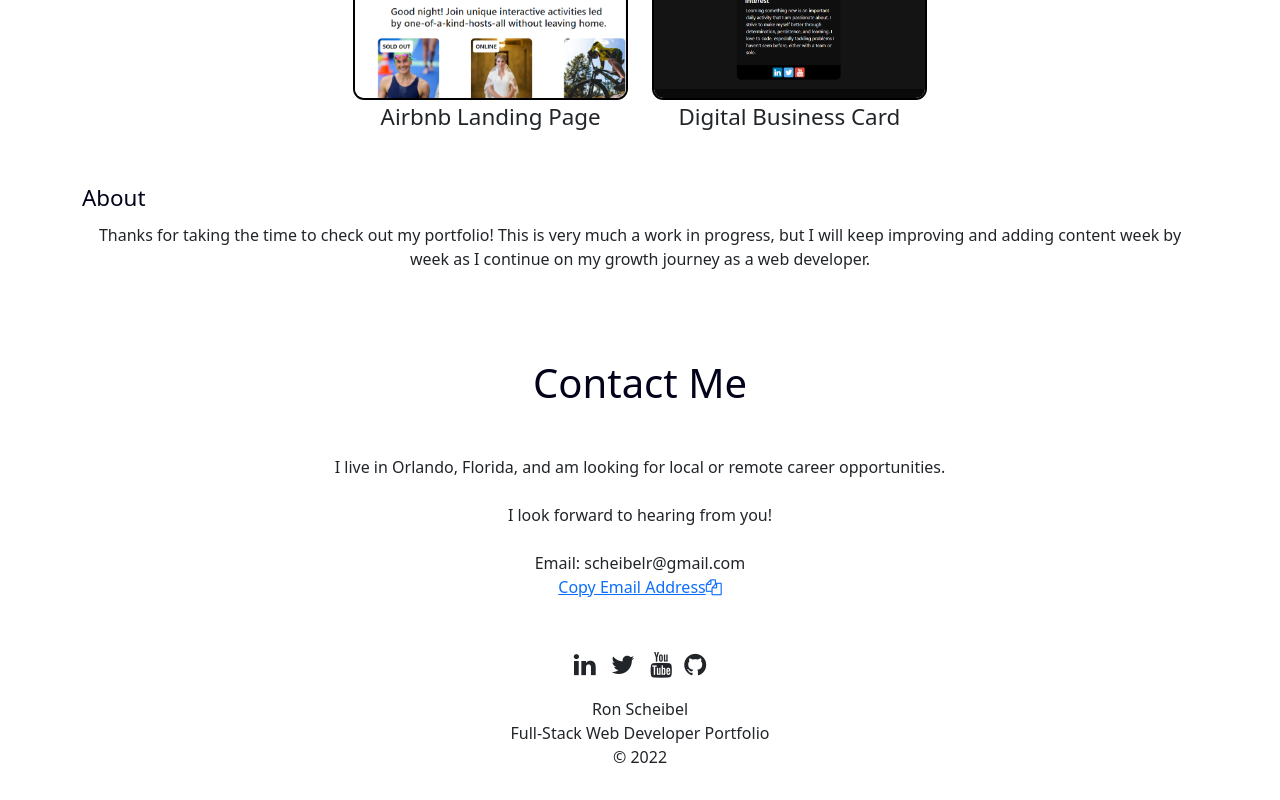
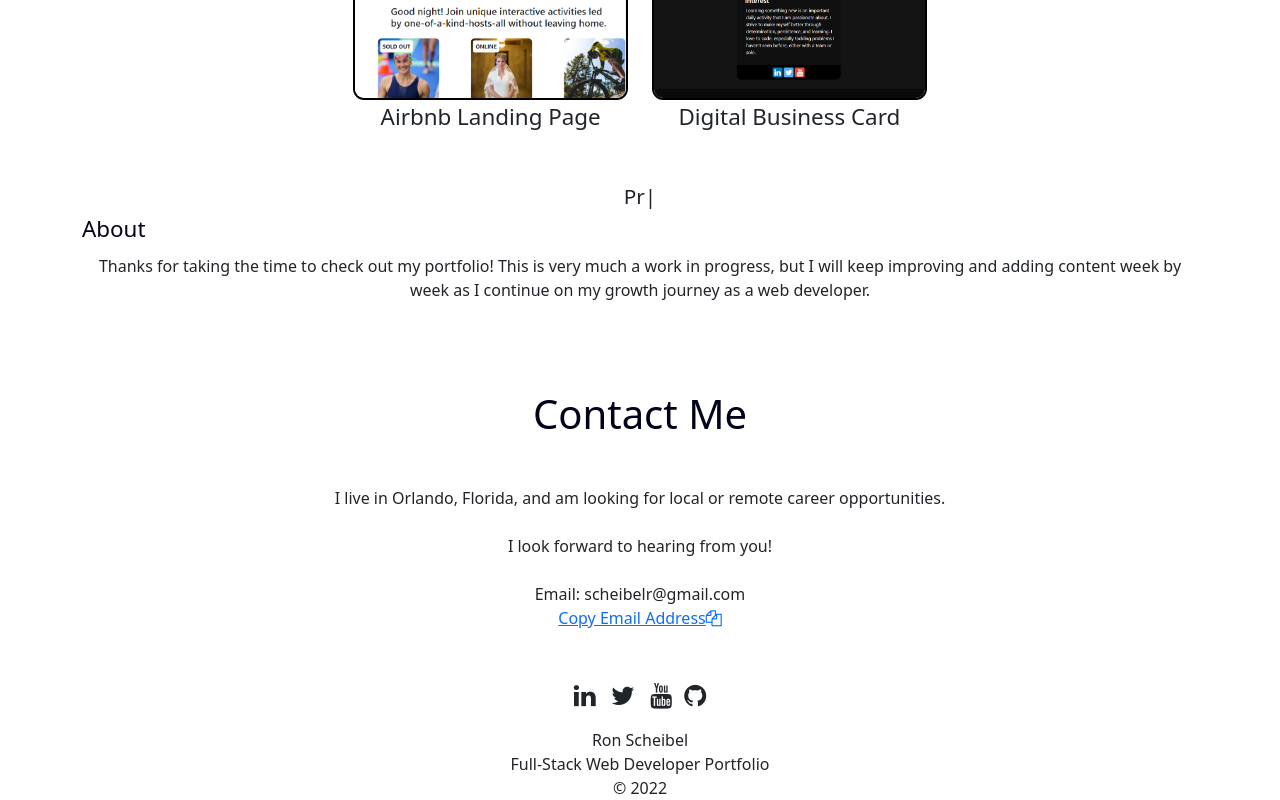
Before and after one commit to RonnygoBOOM/Portfolio-Website, a React (Create React App) app: page / in a window 1280 px wide. Shown: the part 1837-2637 px from the top of the page. Before the commit the page ends 2606 px from the top, so only its background shows below. Built offline with nearby package versions, Linux system fonts and the light colour scheme; a web font is replaced by a local one.

Commit message:
Typewriter

```diff
--- a/src/App.css
+++ b/src/App.css
@@ -254,7 +254,19 @@ padding: 0;
   text-align: center;
 }
 
-  .text-link {
-    text-decoration:none;
-    color: black;
-  }
+.text-link {
+  text-decoration:none;
+  color: black;
+}
+
+.type-writer {
+  font-size: 1.3em;
+  text-align: center;
+}
+.type-writer::after {
+  content: '|';
+  animation: rightBorder 1s ease-in-out infinite;
+}
+.Typewriter {
+  font-size: 1.3em;
+}
--- a/src/components/AboutComponent.js
+++ b/src/components/AboutComponent.js
@@ -1,10 +1,15 @@
 import React from 'react';
 import {Card, CardTitle, CardText, Container} from 'reactstrap';
-
+import TypeWriter from './TypeWriterComponent';
 function About() {
+    const texts = ['Hiker', 'Dad', 'Programmer', 'Kayaker', 'Dungeon Master', 'Biologist', 'Woodworker']
+    const speed = 50
+    const endSpeed = 2000
+    //add iskak's code-typing script
     return (
         <>
         <Container>
+        <TypeWriter texts={texts} speed={speed} endSpeed={endSpeed} className="type-writer" />
 <Card className="about-card">
 <a name="about" className="a-invisible" href="/#about">
 <CardTitle>
--- /dev/null
+++ b/src/components/TypeWriterComponent.js
@@ -0,0 +1,54 @@
+import React from 'react'
+
+const TypeWriter = ({texts, speed, endSpeed, className}) => {
+
+    const [text, setText] = React.useState('')
+
+    React.useEffect(() => {
+        let i = 0;
+        let isDeleting  = false;
+        let txt = '';
+        let t;
+        setText('')
+
+        const  rotateText = () => {
+            clearTimeout(t)
+            let string = texts[i]
+            let newSpeed = speed
+            if(isDeleting){
+                txt = string.slice(0, txt.length - 1)
+                setText(txt)
+            }else{
+                txt = string.slice(0, txt.length + 1)
+                setText(txt)
+            }
+
+            if(!isDeleting && txt === texts[i]){
+                newSpeed = endSpeed
+                isDeleting = true
+
+            }else if(isDeleting && txt === ''){
+                isDeleting = false
+                newSpeed = speed*3
+                i++
+                if(i === texts.length) i = 0
+
+            }else if(isDeleting && txt === texts[i]){
+                newSpeed = speed / 2
+            }
+          t =  setTimeout(() => rotateText(), newSpeed)
+          return () => clearTimeout(t)
+        }
+
+        clearTimeout(t)
+        t = setTimeout(() => rotateText(), 1000)
+
+        return () => clearTimeout(t)
+    }, [texts, speed, endSpeed])
+
+    return(
+            <div className={className}>{text}</div>
+    )
+}
+
+export default TypeWriter;
```
